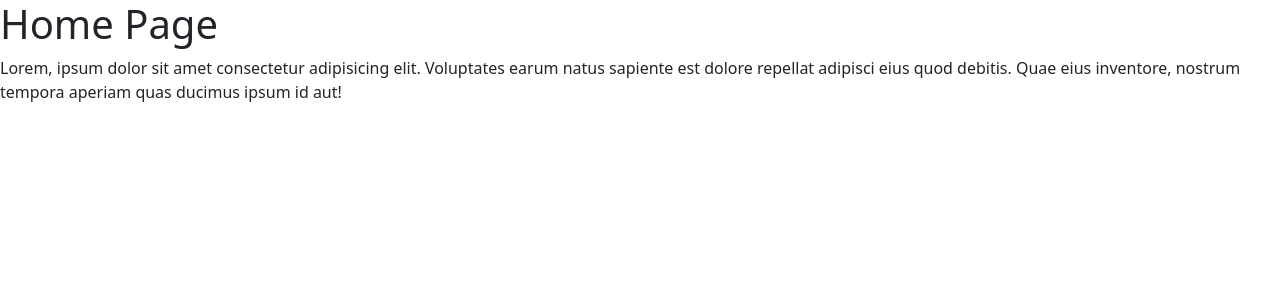
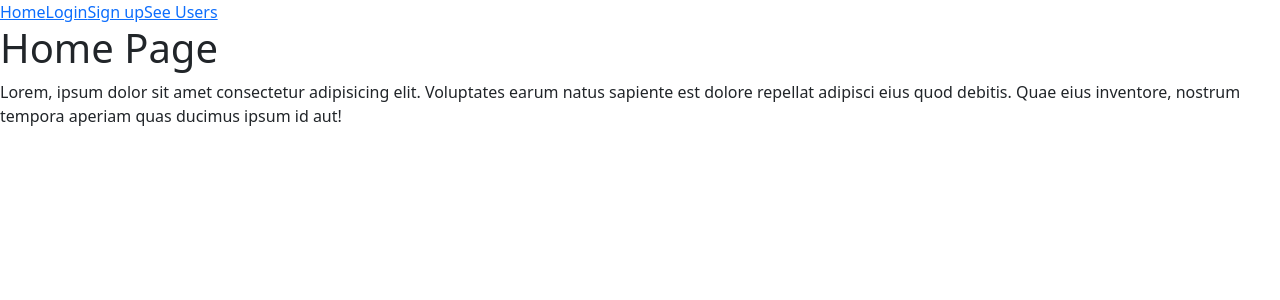
Before and after one commit to SuhasMadane/third-react-app, a React (Create React App) app: page / in a window 1280 px wide. Shown: the top 300 px of the page. Built offline with nearby package versions, Linux system fonts and the light colour scheme.

Commit message:
acessing another page from one page with the help of link tag

```diff
--- a/src/App.js
+++ b/src/App.js
@@ -3,13 +3,17 @@
 import Register from "./pages/register";
 import DisplayUsers from "./pages/displayUsers";
 import Home from "./pages/Home";
-import { BrowserRouter, Route, Routes } from "react-router-dom";
+import { BrowserRouter, Link, NavLink, Route, Routes } from "react-router-dom";
 import Login from "./pages/login";
 
 function App() {
   return (
     <>
       <BrowserRouter>
+        <Link to={"/Home"}>Home</Link>
+        <Link to={"login"}>Login</Link>
+        <Link to={"/register"}>Sign up</Link>
+        <Link to={"/displayUsers"}>See Users</Link>
         <Routes>
           <Route path="/Home" element={<Home />} />
           <Route path="/login" element={<Login />} />
```
